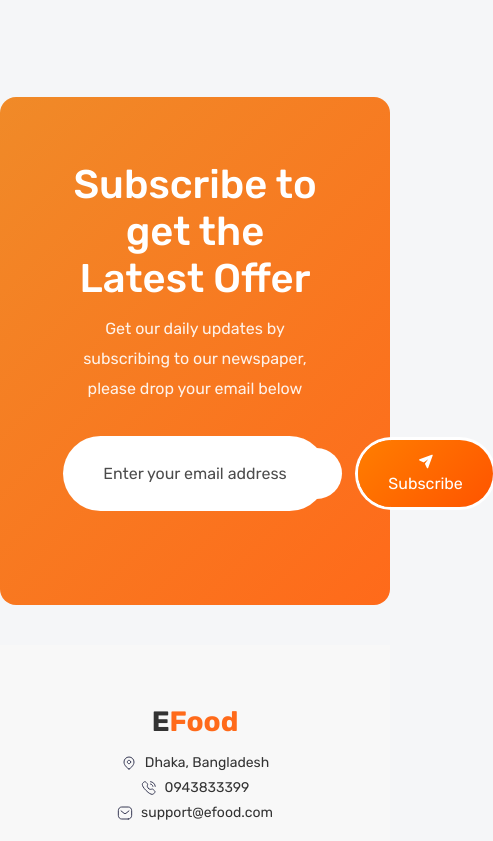
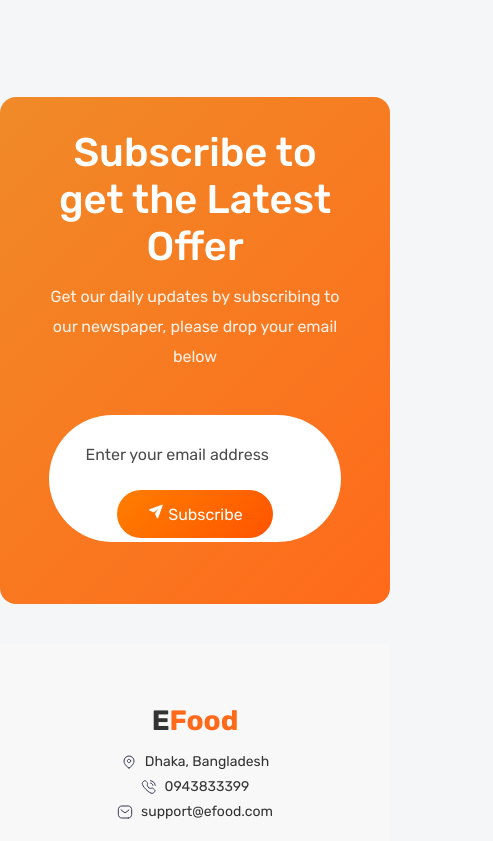
Before and after one commit to mewnityy/EFood, a plain HTML site: page index.html in a window 390 px wide. Shown: the part 7080-7921 px from the top of the page, 493 px wide, since content can reach past the window. Drawn offline with Linux system fonts and the light colour scheme.

Commit message:
Update style.css

```diff
--- a/style.css
+++ b/style.css
@@ -98,6 +98,10 @@ body {
   .logo {
     font-size: clamp(36px, 5vw, 44px);
   }
+  .nav-list {
+    flex-direction: column;
+    gap: 20px;
+  }
 }
 
 .logo {
@@ -1438,6 +1442,15 @@ a, button, .btn, .nav-link, .category-btn, .add-to-cart, .nav-btn {
 .subscribe-btn:focus {
   background: rgb(0, 0, 0);
 }
+@media (max-width: 576px) {
+  .subscribe-section {
+    padding: 32px 16px;
+  }
+  .subscribe-form {
+    flex-direction: column;
+    gap: 10px;
+  }
+}
 
 /* ==========================================
    НУ І ФУТЕР
@@ -1641,5 +1654,5 @@ a, button, .btn, .nav-link, .category-btn, .add-to-cart, .nav-btn {
 }
 
 /* ==========================================
-   КІНЕЦЬ СТИЛІВ   !!!!!!!!!
+   КІНЕЦЬ СТИЛІВ
    ========================================== */
```
